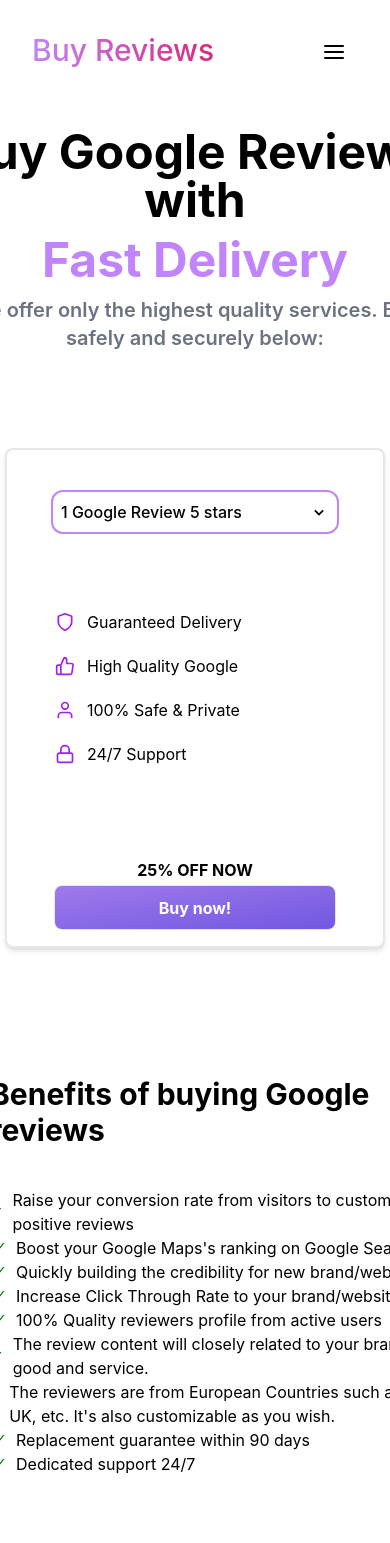
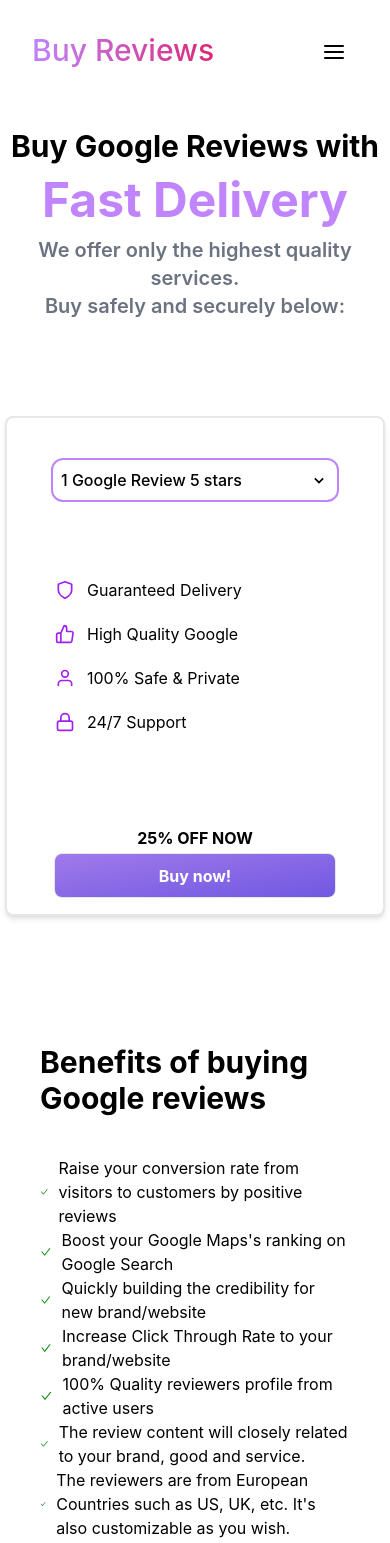
Before and after one commit to alex28042/google-reviews, a React (Create React App) app: page / in a window 390 px wide. Shown: the top 1543 px of the page. Built offline with nearby package versions, Linux system fonts and the light colour scheme.

Commit message:
responsive

```diff
--- a/src/components/Home/BenefitsBuy.jsx
+++ b/src/components/Home/BenefitsBuy.jsx
@@ -41,14 +41,14 @@
   ];
 
   return (
-    <div className="flex flex-col ml-10 mt-32 md:mt-10 w-[450px] md:w-[650px] items-center justify-center">
+    <div className="flex flex-col ml-10 mt-32 md:mt-10 sm:w-[450px] md:w-[650px] items-center justify-center">
       <h1 className="text-3xl font-bold mb-10">Benefits of buying Google reviews</h1>
       <div>
         {features.map((feature, i) => (
           <>
             <div className="flex flex-row items-center">
               <AiOutlineCheck color="green" height={15} width={15} style={{marginRight: 10}} />
-              <p key={feature.id}>{feature.text}</p>
+              <p className="mr-10" key={feature.id}>{feature.text}</p>
             </div>
           </>
         ))}
--- a/src/components/Home/Characteristics.jsx
+++ b/src/components/Home/Characteristics.jsx
@@ -42,7 +42,7 @@
       <h1 className="text-center font-bold md:text-3xl text-2xl">
         Impressive advantages included with our services:
       </h1>
-      <div className="grid grid-cols-2  gap-2 md:flex mt-10 md:flex-row sm:ml-32 md:ml-0 ml-16  items-center justify-between">
+      <div className="grid grid-cols-2  gap-2 md:flex mt-10 md:flex-row sm:ml-32 md:ml-0 ml-5  items-center justify-between">
         {characteristics.map((item, i) => (
           <>
             <div className="flex border border-purple-400 flex-col h-[200px] w-[170px] text-gray-500 rounded-xl shadow-lg bg-white items-center justify-center hover:scale-105 hover:shadow-xl transition duration-300">
--- a/src/components/Home/FAQ.jsx
+++ b/src/components/Home/FAQ.jsx
@@ -32,7 +32,7 @@
       id="B"
       className="flex flex-col items-center justify-center"
     >
-      <h1 className="text-4xl mt-20 mb-20 font-bold">
+      <h1 className="text-4xl mt-20 mb-20 text-center font-bold">
         Frequently Asked Questions
       </h1>
       <div className="pt-12 pb-24 max-w-4xl mx-auto fsac4 md:px-1 px-3">
--- a/src/pages/Checkout.jsx
+++ b/src/pages/Checkout.jsx
@@ -115,18 +115,18 @@
     <div className="bg-white flex flex-wrap h-screen justify-center items-center">
       <Header />
       <div className="flex flex-col h-full w-full items-center mt-32">
-        <div className="w-3/5 h-2/3 border rounded-xl shadow-xl border-purple-400 relative flex flex-col items-center justify-center">
+        <div className="w-5/6 md:w-3/5 h-2/3 border rounded-xl shadow-xl border-purple-400 relative flex flex-col items-center justify-center">
           <h1 className="font-bold top-32 absolute text-4xl">
             Let's Get Started
           </h1>
           <h2 className="mb-20 font-semibold text-xl text-purple-500">{reviewsData[id - 1].title}</h2>
           <input
-            className="w-3/5 h-12 p-3 border-2 border-slate-400  rounded-lg"
+            className="w-4/5 md:w-3/5 h-12 p-3 border-2 border-slate-400  rounded-lg"
             placeholder="john@example.com"
             onChange={(text) => setEmail(text.target.value)}
           />
           <input
-            className="w-3/5 h-12 p-3 mt-5 border-2 border-slate-400  rounded-lg"
+            className="w-4/5 md:w-3/5 h-12 p-3 mt-5 border-2 border-slate-400  rounded-lg"
             placeholder="https://www.google.com/maps/place/Acrobatic+Adventure+Park/@43.2712256,6.5420162,14z/data=!4m6!3m5!1s0x12cec999ef969e93:0xc5f6a42ebee3051b!8m2!3d43.2712254!4d6.5524271!16s%2Fg%2F11g1ls4x2_"
             onChange={(text) => setCompanyUrl(text.target.value)}
           />
--- a/src/pages/Home.jsx
+++ b/src/pages/Home.jsx
@@ -12,16 +12,16 @@
     <div className="bg-white flex flex-wrap h-screen justify-center items-center">
       <Header />
       <div>
-        <h1 className="font-bold text-5xl text-center mb-3 mt-32">
+        <h1 className="font-bold text-3xl md:text-5xl text-center mb-3 mt-32">
           Buy Google Reviews with
         </h1>
         <h1 className="font-bold text-5xl text-center mb-3 text-purple-400">
           Fast Delivery
         </h1>
-        <h2 className="text-center font-semibold text-gray-500 mb-24 text-xl">
-          We offer only the highest quality services. Buy safely and securely
-          below:
+        <h2 className="text-center font-semibold text-gray-500 text-xl">
+          We offer only the highest quality services.
         </h2>
+        <h2 className="text-center font-semibold text-gray-500 mb-24 text-xl" > Buy safely and securely below:</h2>
         <div className="flex md:flex-row flex-col items-center">
           <BuyBox />
           <BenefitsBuy />
--- a/src/pages/Order.jsx
+++ b/src/pages/Order.jsx
@@ -36,12 +36,12 @@
     <div className="bg-white flex flex-wrap h-screen justify-center items-center">
       <Header />
       <div className="flex flex-col h-full w-full items-center mt-32">
-        <div className="w-3/5 h-2/3 border rounded-xl shadow-xl border-purple-400 relative flex flex-col items-center justify-center">
+        <div className="w-5/6 md:w-3/5 h-2/3 border rounded-xl shadow-xl border-purple-400 relative flex flex-col items-center justify-center">
           <h1 className="font-bold top-32 absolute text-center md:text-4xl text-2xl">
             Let's Check Your Order
           </h1>
           <input
-            className="w-3/5 h-12 p-3 border-2 border-slate-400  rounded-lg"
+            className="w-4/5 md:w-3/5 h-12 p-3 border-2 border-slate-400  rounded-lg"
             placeholder="john@example.com"
             onChange={(text) => setEmail(text.target.value)}
           />
```
